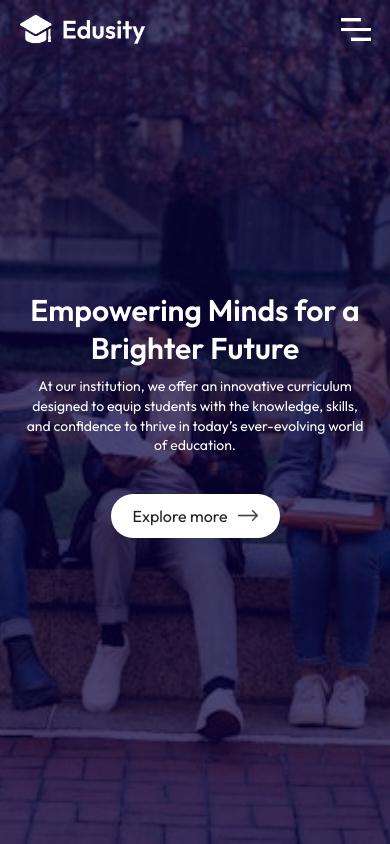
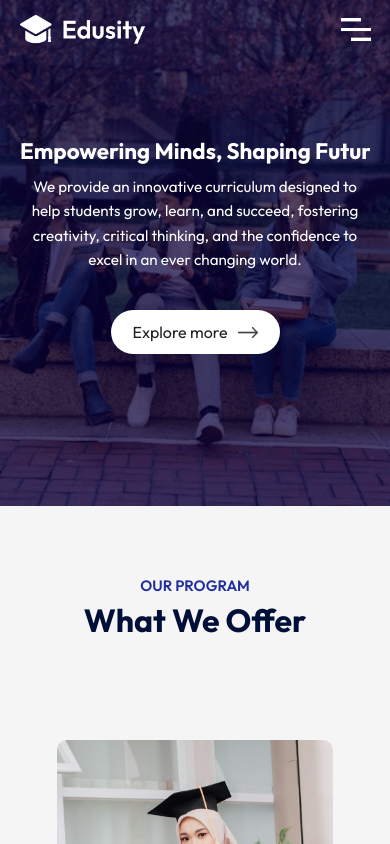
Before and after one commit to Perpetualisi/Educational-website, a React (Vite) app: page / in a window 390 px wide. Shown: the top 844 px of the page. Built offline with nearby package versions, Linux system fonts and the light colour scheme.

Commit message:
Update Hero section CSS and JSX for responsive design

```diff
--- a/src/component/Nav bar/Hero/Hero.css
+++ b/src/component/Nav bar/Hero/Hero.css
@@ -1,40 +1,68 @@
-.hero{
+/* ---------------- Hero Section ---------------- */
+.hero {
   width: 100%;
-    min-height: 100vh;
-background:linear-gradient(rgba(8,0,58,0.7),rgba(8,0,58,0.7)), url(../../../assets/hero1.jpg) no-repeat;
+  min-height: 90vh; /* default height for large screens */
+  background: linear-gradient(rgba(8,0,58,0.7), rgba(8,0,58,0.7)),
+              url(../../../assets/hero1.jpg) no-repeat;
   background-size: cover;
   background-position: center;
   color: #fff;
   display: flex;
   align-items: center;
   justify-content: center;
+  padding: 0 20px; /* add some horizontal padding for small screens */
 }
-.hero-text{
+
+.hero-text {
   text-align: center;
   max-width: 800px;
+  margin: 0 auto;
+}
 
+/* ---------------- Hero Heading ---------------- */
+.hero-text h1 {
+  white-space: nowrap;               /* keep on one line */
+  font-size: clamp(1.4rem, 5vw, 2.5rem); /* responsive font size */
+  margin-bottom: 20px;
 }
-.hero-text h1{
-    font-size:60px ;
-    font-weight: 600;
-}
+
+/* ---------------- Hero Paragraph ---------------- */
 .hero-text p {
   max-width: 700px;
   margin: 10px auto 20px;
-    line-height: 1.4 ;
+  line-height: 1.6;                 /* more readable line height */
+  font-size: clamp(1rem, 2.5vw, 1.2rem); /* responsive font size */
 }
-.imgg{
-  size:15pxpx ;
+
+/* ---------------- Button Image ---------------- */
+.imgg {
+  width: 15px;
+  height: auto;
 }
-/* ----------media query---------- */
+
+/* ---------------- Responsive Hero Section ---------------- */
 @media (max-width: 850px) {
-    .hero-text h1{
-font-size: 40px;
+  .hero-text h1 {
+    font-size: 2.2rem;
   }
-}@media (max-width: 650px) {
-    .hero-text h1{
-font-size: 30px;
-max-width:400px ;
+}
+
+@media (max-width: 768px) {
+  .hero {
+    min-height: 80vh; /* smaller height for tablets */
+  }
+  .hero-text h1 {
+    font-size: 1.8rem; /* heading smaller for tablets */
+  }
+  .hero-text p {
+    font-size: 1rem;
+  }
+}
+
+@media (max-width: 650px) {
+  .hero-text h1 {
+    font-size: 1.6rem;
+    max-width: 400px;
     margin: auto;
   }
   .hero-text {
@@ -42,3 +70,15 @@ margin: auto;
     margin: 15px auto 30px;
   }
 }
+
+@media (max-width: 480px) {
+  .hero {
+    min-height: 60vh; /* smaller height for mobiles */
+  }
+  .hero-text h1 {
+    font-size: 1.4rem;
+  }
+  .hero-text p {
+    font-size: 0.95rem;
+  }
+}
--- a/src/component/Nav bar/Hero/Hero.jsx
+++ b/src/component/Nav bar/Hero/Hero.jsx
@@ -6,8 +6,11 @@ const Hero = () => {
   return (
     <div className='hero container'>
       <div className='hero-text'>
-      <h1>Empowering Minds for a Brighter Future</h1>
-<p>At our institution, we offer an innovative curriculum designed to equip students with the knowledge, skills, and confidence to thrive in today’s ever-evolving world of education.</p>
+        <h1>Empowering Minds, Shaping Futures</h1>
+<p>
+  We provide an innovative curriculum designed to help students grow, learn, and succeed,
+  fostering creativity, critical thinking, and the confidence to excel in an ever changing world.
+</p>
         <br />
         <a href="#campus" className='btn'>
           Explore more <img className='imgg' src={dark_arrow} alt="" />
```
Lines whose indentation alone changed are shown as unchanged.
